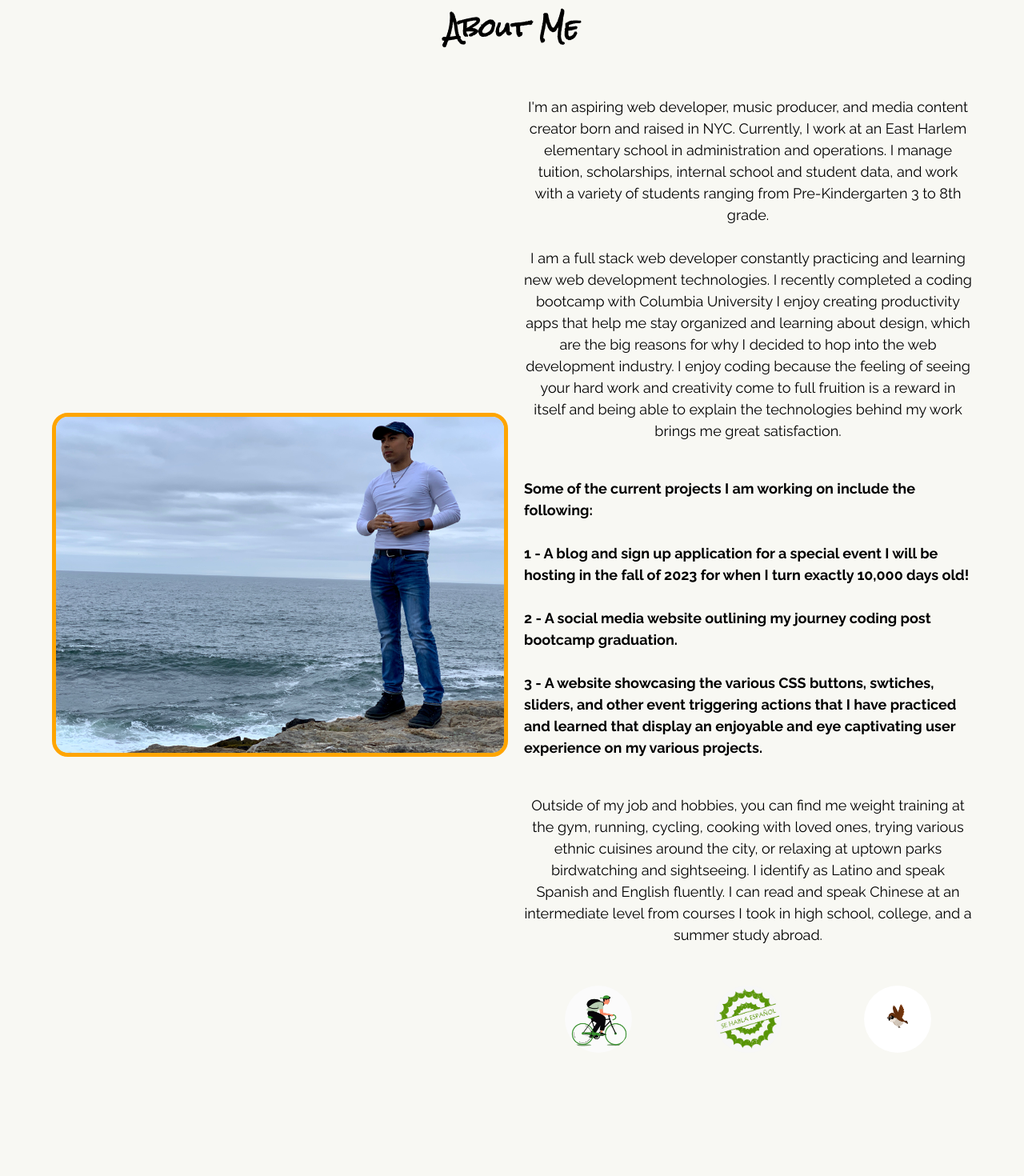
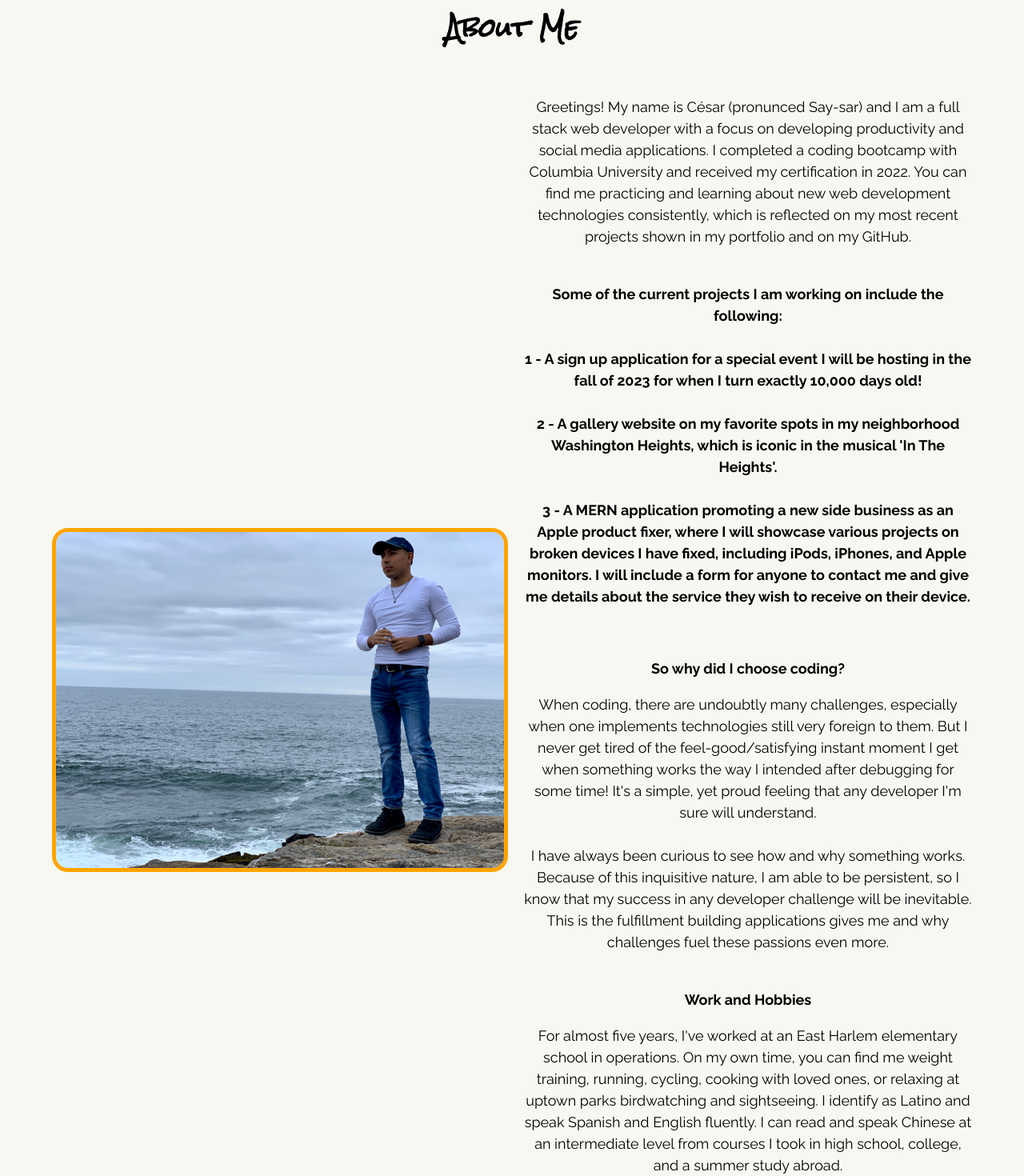
Before and after one commit to cesarsiguencia/my-react-portfolio, a React (Create React App) app: page /my-react-portfolio/aboutme in a window 1280 px wide. Shown: the part 220-1690 px from the top of the page at 80% size. Built offline with nearby package versions, Linux system fonts and the light colour scheme.

Commit message:
2023/aboutm

```diff
--- a/src/App.css
+++ b/src/App.css
@@ -194,7 +194,6 @@ body{
 
 .bold-and-left{
   font-weight: bold;
-  text-align: left
 }
 
 /* Resume Page -------------------- */
--- a/src/pages/AboutMe.js
+++ b/src/pages/AboutMe.js
@@ -1,8 +1,6 @@
-import React, { useState, useEffect } from 'react'
+import React from 'react'
 
 import image from '../media/me/IMG_2178-copy.png'
-
-import landscape from '../media/me/home2.png'
 
 import bike from '../media/icons/cycling-bicycle.gif'
 
@@ -32,39 +30,34 @@ const About= () => {
                 </div>
 
                 <div className="aboutme-blocks">
-                    <p className="body-texts">I'm an aspiring web developer, music producer, and media content creator born and raised in NYC. Currently, I work at an East Harlem elementary school in administration and operations. I manage tuition, scholarships, internal school and student data, and work with a variety of students ranging from Pre-Kindergarten 3 to 8th grade.
-                    <br/>
-                    <br/>
-                    I am a full stack web developer constantly practicing and learning new web development technologies. I recently completed a coding bootcamp with Columbia University I enjoy creating productivity apps that help me stay organized and learning about design, which are the big reasons for why I decided to hop into the web development industry. I enjoy coding because the feeling of seeing your hard work and creativity come to full fruition is a reward in itself and being able to explain the technologies behind my work brings me great satisfaction.
-
-
+                    <p className="body-texts"> Greetings! My name is César (pronunced Say-sar) and I am a full stack web developer with a focus on developing productivity and social media applications. I completed a coding bootcamp with Columbia University and received my certification in 2022. You can find me practicing and learning about new web development technologies consistently, which is reflected on my most recent projects shown in my portfolio and on my GitHub.
                     </p>
                     <p className="body-texts bold-and-left">
                     <br/>
-
                     Some of the current projects I am working on include the following:
                     <br/>
-
-
-
                     <br/>
 
-                    1 - A blog and sign up application for a special event I will be hosting in the fall of 2023 for when I turn exactly 10,000 days old!
+                    1 - A sign up application for a special event I will be hosting in the fall of 2023 for when I turn exactly 10,000 days old!
 
                     <br/>
                     <br/>
-                    2 - A social media website outlining my journey coding post bootcamp graduation.
+                    2 - A gallery website on my favorite spots in my neighborhood Washington Heights, which is iconic in the musical 'In The Heights'.
                     <br/>
                     <br/>
-                    3 - A website showcasing the various CSS buttons, swtiches, sliders, and other event triggering actions that I have practiced and learned that display an enjoyable and eye captivating user experience on my various projects.
-
+                    3 - A MERN application promoting a new side business as an Apple product fixer, where I will showcase various projects on broken devices I have fixed, including iPods, iPhones, and Apple monitors. I will include a form for anyone to contact me and give me details about the service they wish to receive on their device.
+                    </p>
+                    <p className="body-texts">
+                    <br/>
+                    <p className="body-texts bold-and-left">So why did I choose coding?</p>
+                     When coding, there are undoubtly many challenges, especially when one implements technologies still very foreign to them. But I never get tired of the feel-good/satisfying instant moment I get when something works the way I intended after debugging for some time! It's a simple, yet proud feeling that any developer I'm sure will understand.
                     <br/>
                     <br/>
-                    </p>
-
-
-                    <p className="body-texts">
-                    Outside of my job and hobbies, you can find me weight training at the gym, running, cycling, cooking with loved ones, trying various ethnic cuisines around the city, or relaxing at uptown parks birdwatching and sightseeing. I identify as Latino and speak Spanish and English fluently. I can read and speak Chinese at an intermediate level from courses I took in high school, college, and a summer study abroad. </p>
+                    I have always been curious to see how and why something works. Because of this inquisitive nature, I am able to be persistent, so I know that my success in any developer challenge will be inevitable. This is the fulfillment building applications gives me and why challenges fuel these passions even more.
+                    <br/>
+                    <br/>
+                    <p className="body-texts bold-and-left">Work and Hobbies</p>
+                    For almost five years, I've worked at an East Harlem elementary school in operations. On my own time, you can find me weight training, running, cycling, cooking with loved ones, or relaxing at uptown parks birdwatching and sightseeing. I identify as Latino and speak Spanish and English fluently. I can read and speak Chinese at an intermediate level from courses I took in high school, college, and a summer study abroad. </p>
 
 
                     <div className="aboutme--gifs">
@@ -119,12 +112,12 @@ const About= () => {
             </div>
 
 
-            <div className="aboutme">
+            {/* <div className="aboutme">
                 <div className="aboutme-blocks">
                     <img className="profile" src={landscape} width="100%"/>
                 </div>
 
-            </div>
+            </div> */}
 
 
 
```
